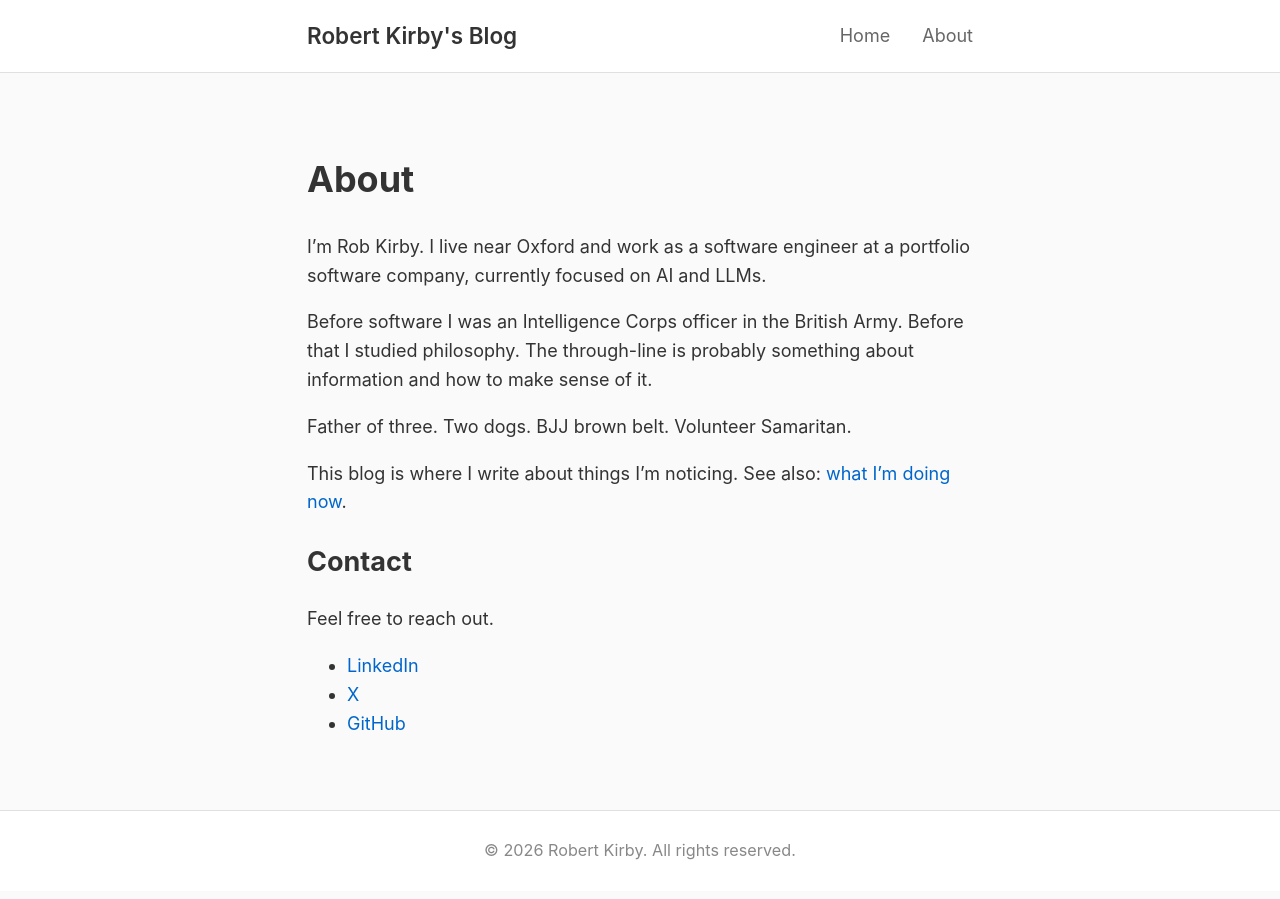
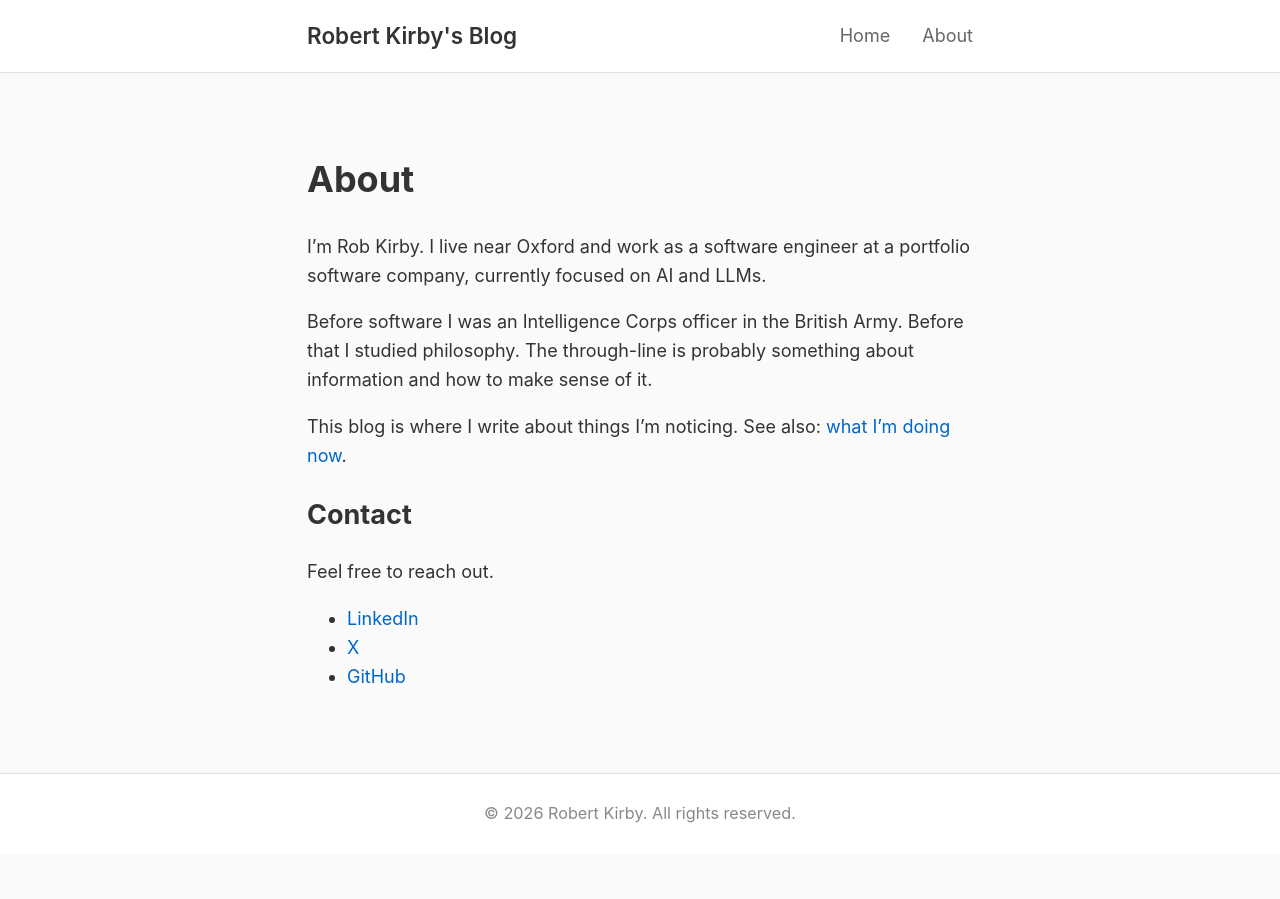
Before and after one commit to rob137/rob137.github.io, a Jekyll site: the page built from about.md, in a window 1280 px wide. Built offline with Jekyll 4.4.1, drawn with Linux system fonts in a browser that asks for light colours.

Commit message:
Remove personal details from about page
Co-Authored-By: Claude Opus 4.5 <noreply@anthropic.com>

```diff
--- a/about.md
+++ b/about.md
@@ -9,8 +9,6 @@ I'm Rob Kirby. I live near Oxford and work as a software engineer at a portfolio
 
 Before software I was an Intelligence Corps officer in the British Army. Before that I studied philosophy. The through-line is probably something about information and how to make sense of it.
 
-Father of three. Two dogs. BJJ brown belt. Volunteer Samaritan.
-
 This blog is where I write about things I'm noticing. See also: [what I'm doing now](/now/).
 
 ## Contact
```
